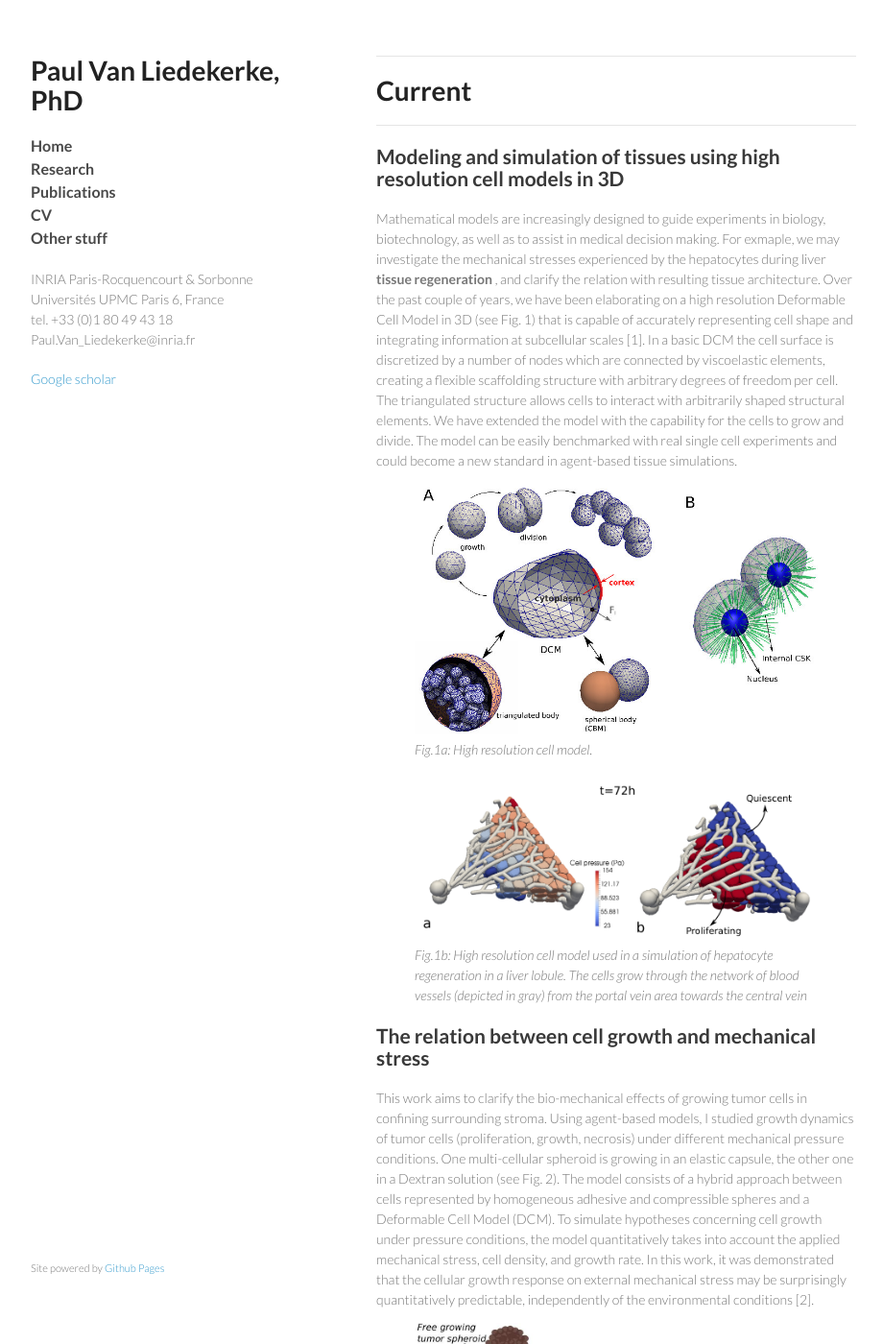
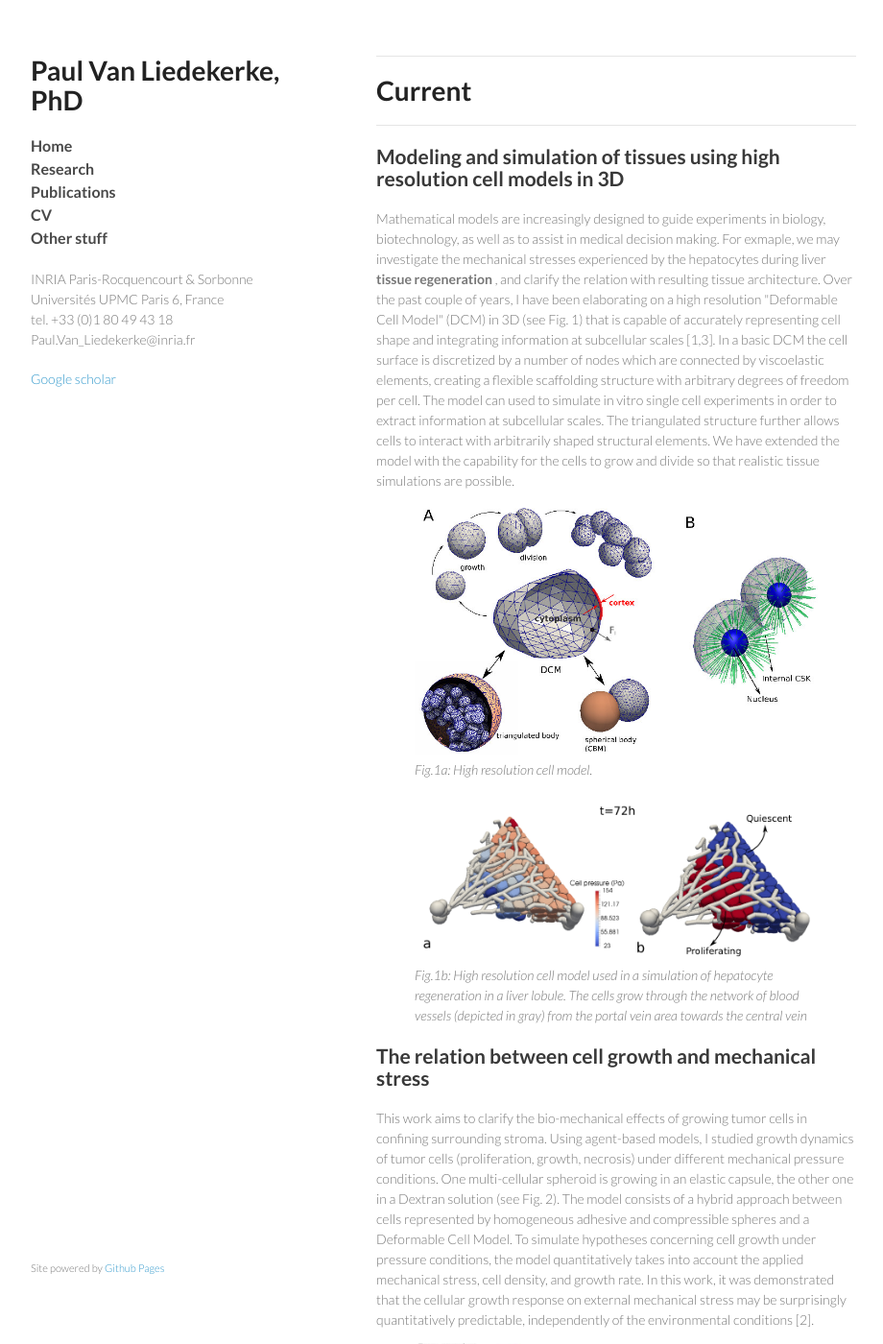
Before and after one commit to paulvanliedekerke/wittgenstein, a Jekyll site: the page research.html, which Jekyll copies as it is, in a window 1280 px wide and 1400 px high. Shown: the whole window at 96% size, without its empty margins (178-1098 px from the left). Built offline with Jekyll 4.4.1, drawn with Linux system fonts in a browser that asks for light colours; Markdown is read by kramdown in place of the engine named in the settings; part of the change alters nothing that is shown; some of the changed text lies outside the part shown.

Commit message:
Update research.html

```diff
--- a/research.html
+++ b/research.html
@@ -47,8 +47,7 @@
 <h2>Modeling and simulation of tissues using high resolution cell models in 3D</h2>
 
 
-Mathematical models are increasingly designed to guide experiments in biology, biotechnology, as well as to assist in medical decision making. For exmaple, we may investigate the mechanical stresses experienced by the hepatocytes during liver <b> tissue regeneration </b>, and clarify the relation with resulting tissue architecture. Over the past couple of years, we have been elaborating on a high resolution Deformable Cell Model in 3D  (see Fig. 1) that is capable of accurately representing cell shape and integrating information at subcellular scales [1]. In a basic DCM the cell surface is discretized by a number of nodes which are connected by viscoelastic elements, creating a flexible scaffolding structure with arbitrary degrees of freedom per cell.  The triangulated structure allows cells to interact with arbitrarily shaped structural elements. We have extended the model with the capability for the cells to grow and divide. The model can be easily benchmarked with real single cell experiments and could become a new standard in agent-based tissue simulations.
-
+Mathematical models are increasingly designed to guide experiments in biology, biotechnology, as well as to assist in medical decision making. For exmaple, we may investigate the mechanical stresses experienced by the hepatocytes during liver <b> tissue regeneration </b>, and clarify the relation with resulting tissue architecture. Over the past couple of years, I have been elaborating on a high resolution "Deformable Cell Model" (DCM) in 3D (see Fig. 1) that is capable of accurately representing cell shape and integrating information at subcellular scales [1,3]. In a basic DCM the cell surface is discretized by a number of nodes which are connected by viscoelastic elements, creating a flexible scaffolding structure with arbitrary degrees of freedom per cell.   The model can used to simulate in vitro single cell experiments in order to extract information at subcellular scales. The triangulated structure further allows cells to interact with arbitrarily shaped structural elements. We have extended the model with the capability for the cells to grow and divide so that realistic tissue simulations are possible.
 <figure>
 <img src="pics/Fig1.jpg" alt="" width="430">
 <figcaption> <I>Fig.1a: High resolution cell model. </I> </figcaption>
@@ -65,7 +64,7 @@ Mathematical models are increasingly designed to guide experiments in biology, b
 
 <h2>The relation between cell growth and  mechanical stress </h2>
 
-This work aims to clarify the bio-mechanical effects of growing tumor cells in confining surrounding stroma. Using agent-based models, I studied growth dynamics of tumor cells (proliferation, growth, necrosis) under different mechanical pressure conditions. One multi-cellular spheroid is growing in an elastic capsule, the other one in a Dextran solution (see Fig. 2). The model consists of a hybrid approach between cells represented by homogeneous adhesive and compressible spheres and a Deformable Cell Model (DCM). To simulate hypotheses concerning cell growth under pressure conditions, the model quantitatively takes into account the applied mechanical stress, cell density, and growth rate. In this work, it was demonstrated that the cellular growth response on external mechanical stress may be surprisingly quantitatively predictable, independently of the environmental conditions [2].
+This work aims to clarify the bio-mechanical effects of growing tumor cells in confining surrounding stroma. Using agent-based models, I studied growth dynamics of tumor cells (proliferation, growth, necrosis) under different mechanical pressure conditions. One multi-cellular spheroid is growing in an elastic capsule, the other one in a Dextran solution (see Fig. 2). The model consists of a hybrid approach between cells represented by homogeneous adhesive and compressible spheres and a Deformable Cell Model. To simulate hypotheses concerning cell growth under pressure conditions, the model quantitatively takes into account the applied mechanical stress, cell density, and growth rate. In this work, it was demonstrated that the cellular growth response on external mechanical stress may be surprisingly quantitatively predictable, independently of the environmental conditions [2].
 
 <figure>
 <img src="pics/overview.jpg" alt="" width="200">
@@ -101,7 +100,7 @@ The majority of agent based models in the past were build on the assumption of a
 <figcaption> <I> Fig.3:  Simulation of a cell adhering to a surface (image from [3]). </I>  </figcaption>
 </figure>
 
-In collaboration with my former collegues in KULeuven, and based on the 3D cell model developed during my KULeuven post-doc work, we further elaborated on a so-called <b>Deformable Cell Model (DCM) </b>.
+In collaboration with my former collegues in KULeuven, and based on the 3D cell model developed during my KULeuven post-doc work, we introduced a so-called <b>Deformable Cell Model (DCM) </b>.
 Many aspects of the subcellular structure, such a membranes, cytoskeleton, nucleus and organelles can be
 quantified within this framework. This model type therefore allows simulations where cells shape and
 subcellular detail are important variables (but is more limited in cell numbers as compared to center based models). In this particular research, we studied the adhesion dynamics of cells to a surface. The developed contact adhesion model is a discretization of a well known continuum theory (Maugis-Dugdale). The model gives very good results with respect to experiments and lead to several new insights [3]. The principals of this contact model can also be further exploited to study contact mechanics of irregularly shaped rigid bodies in DEM.
```
